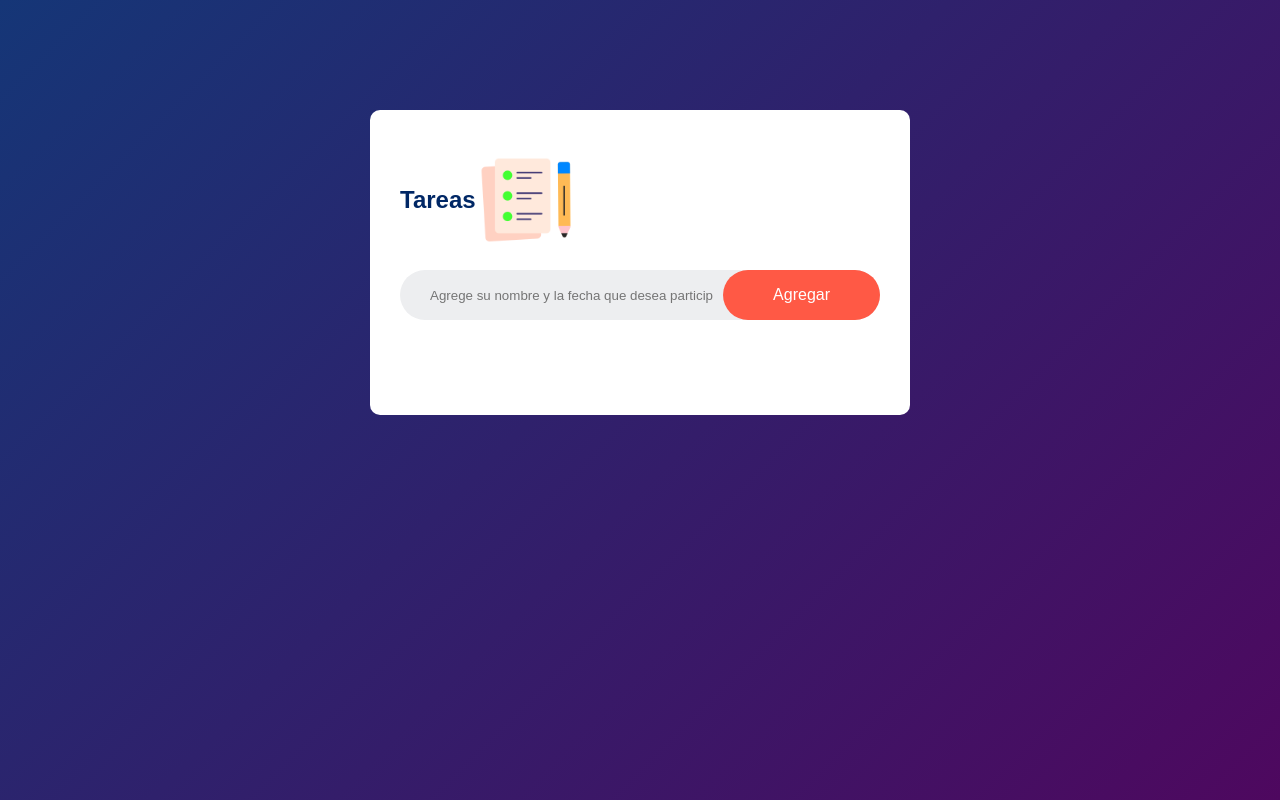
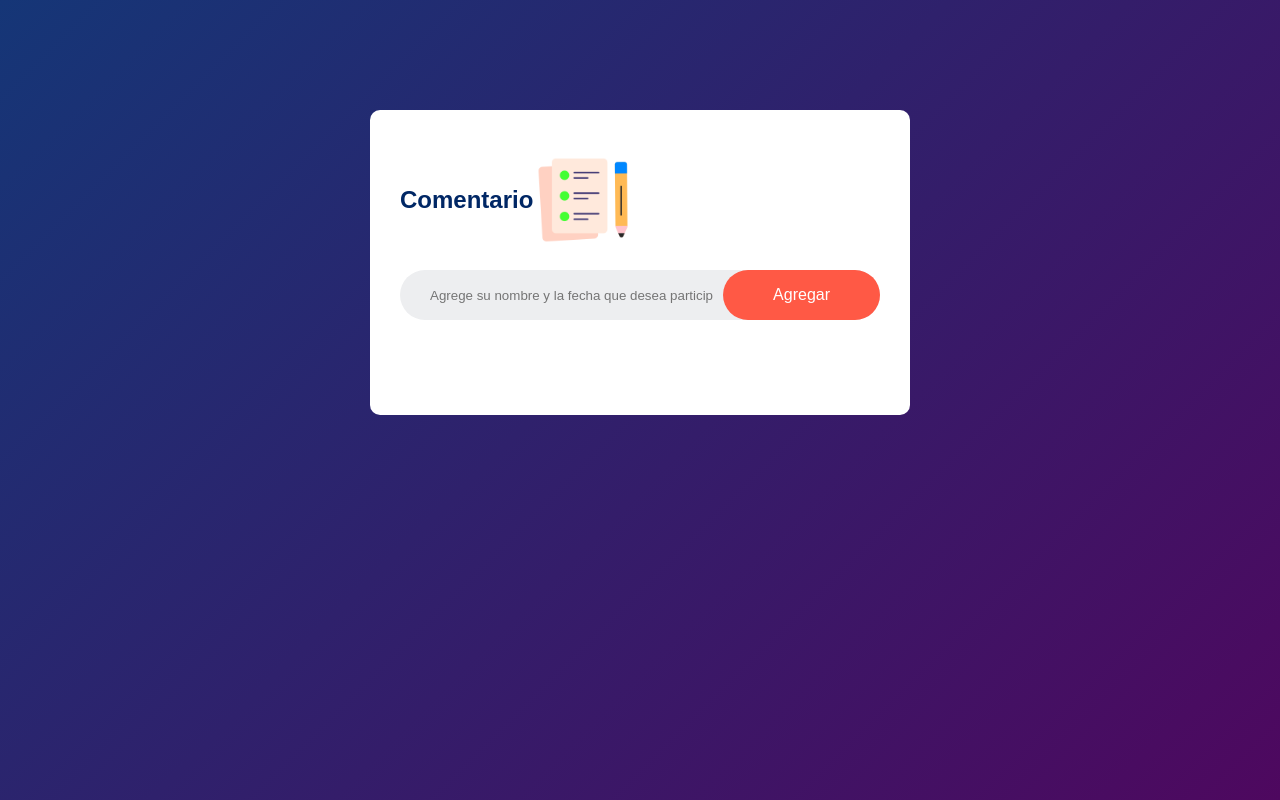
Before and after one commit to hawevine/tareas, a plain HTML site: page index.html in a window 1280 px wide. Drawn offline with Linux system fonts and the light colour scheme.

Commit message:
Update index.html

```diff
--- a/index.html
+++ b/index.html
@@ -9,7 +9,7 @@
 <body>
     <div class="container">
         <div class="tareas">
-            <h2>Tareas<img src="images/icon.png"></h2>
+            <h2>Comentario<img src="images/icon.png"></h2>
             <div class="row">
                 <input type="text" id="input-box" placeholder="Agrege su nombre y la fecha que desea participar">
                 <button onclick="addTask()">Agregar</button>
```
